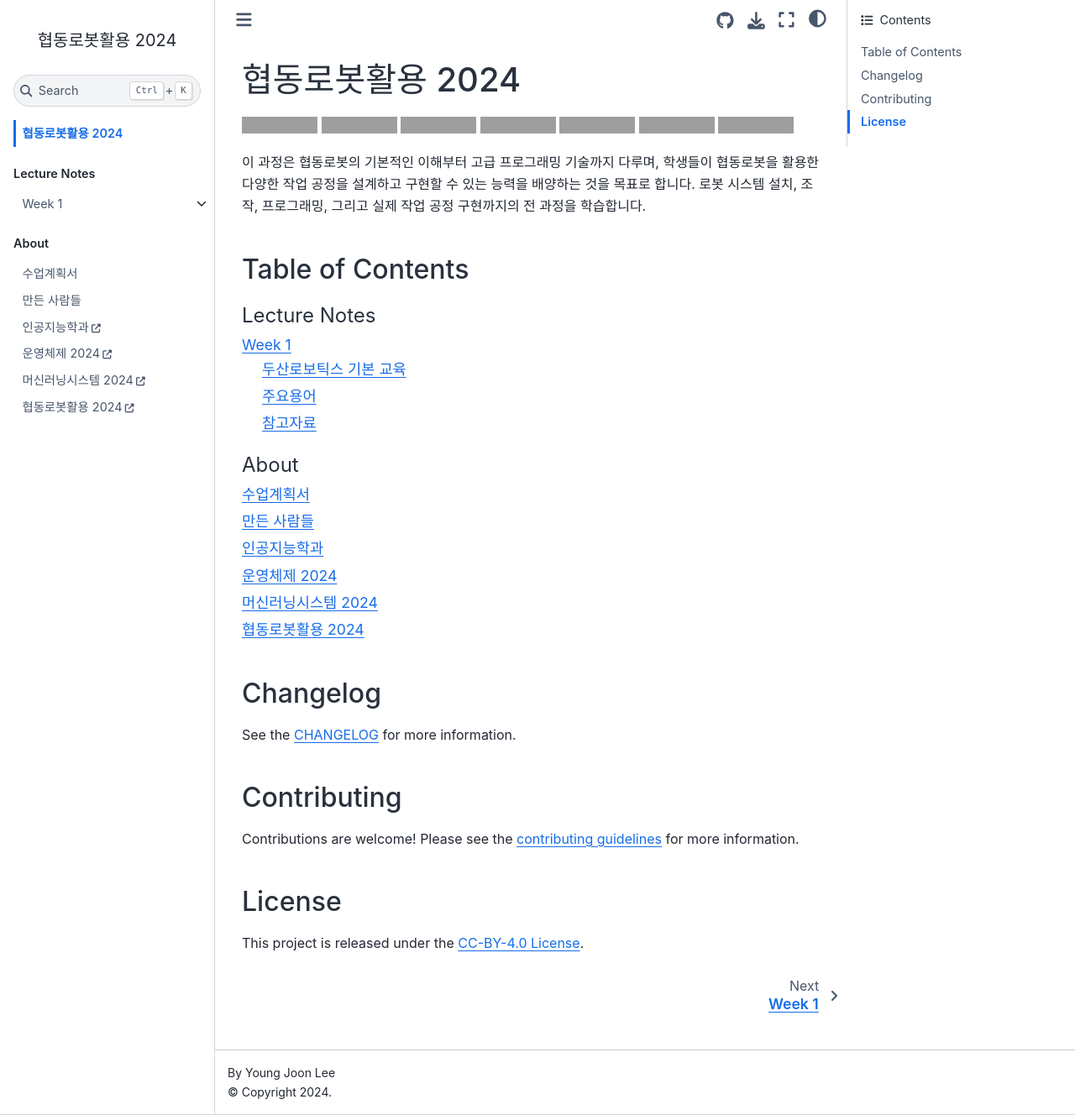
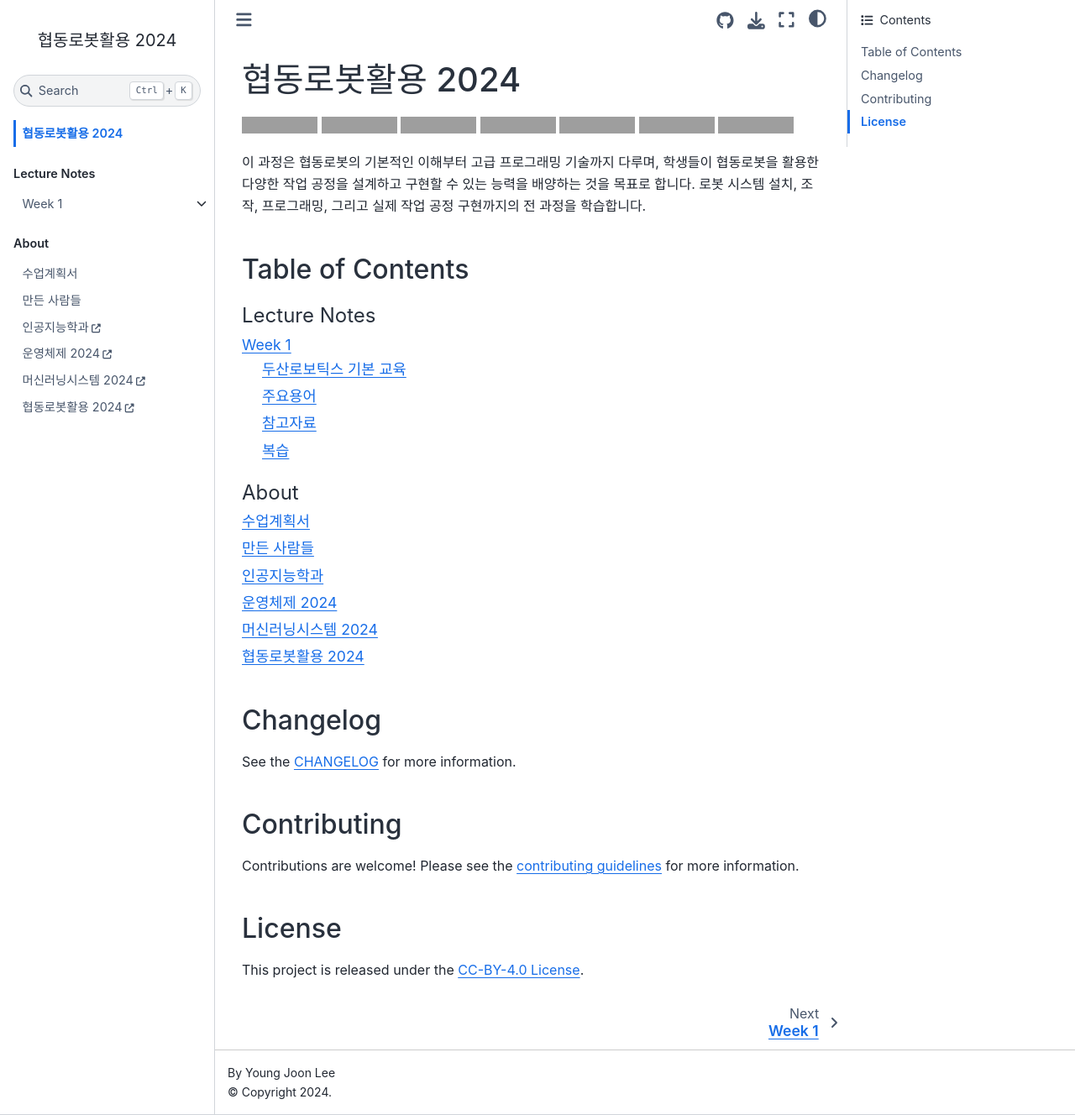
Before and after one commit to entelecheia/cobots-2024, a Jupyter Book: the page built from book/index.md, in a window 1280 px wide and 1328 px high. Shown: the whole window at 84% size. Built offline with Jupyter Book 1.0.4 settings and Sphinx 7.4.7 and the Sphinx Book theme 1.1.4, drawn with Linux system fonts in a browser that asks for light colours; a script that is not in the unit is left out; grey boxes are pictures that could not be loaded.

Commit message:
feat(book): add review section to week01

```diff
--- a/book/_toc.yml
+++ b/book/_toc.yml
@@ -11,6 +11,7 @@ parts:
           - file: week01/lecture
           - file: week01/terminology
           - file: week01/references
+          - file: week01/review
   - caption: About
     chapters:
       - file: syllabus/index
--- /dev/null
+++ b/book/week01/review.md
@@ -0,0 +1 @@
+# 복습
```
